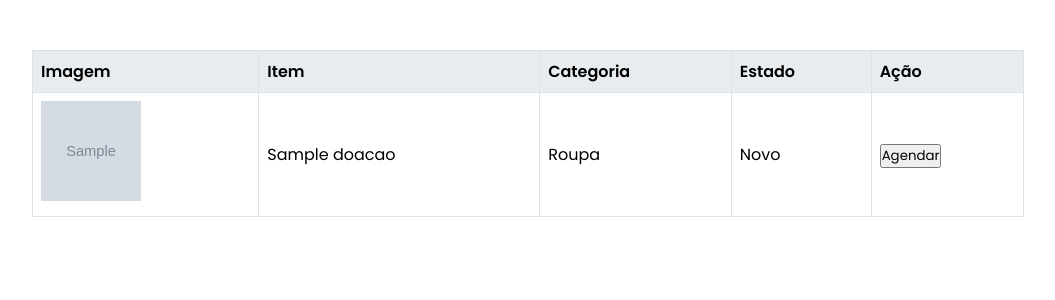
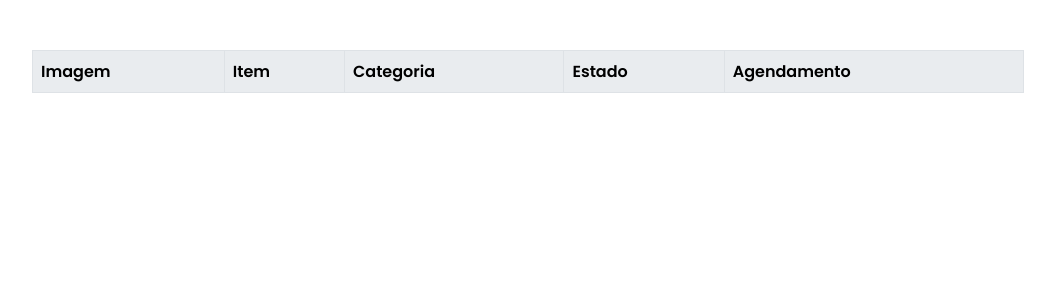
Before and after one commit to marimmbc/doamais, a Django app: page /solicitacoes_recebidas/ in a window 1280 px wide. Shown: the part 148-448 px from the top of the page, without its empty margins (112-1167 px from the left). Run offline with Django 5.2, Linux system fonts and the light colour scheme; a user stored in the database is signed in; tables that the repository leaves empty hold one stand-in row (values such as "Sample post"); grey boxes marked "Sample" are stand-in pictures; lists and menus that the app fills with data are empty.

Commit message:
finalização paginas

```diff
--- a/DoaMais/DoaMais/urls.py
+++ b/DoaMais/DoaMais/urls.py
@@ -19,7 +19,7 @@ urlpatterns = [
     path('categoria_livros/', views.categoria_livros, name='categoria_livros'),
     path('categoria_moveis/', views.categoria_moveis, name='categoria_moveis'),
     path('categoria_roupas/', views.categoria_roupas, name='categoria_roupas'),
-    path('agendamento/', views.agendamento_view, name='agendamento'),
+    path('agendamento/<int:doacao_id>/', views.agendamento_view, name='agendamento'),
     path('avaliacoes/', views.avaliacoes, name='avaliacoes'),
     path('fazendo_avaliacao/<int:item_id>/', views.fazendo_avaliacao, name='fazendo_avaliacao'),
     path('descricao_item/<int:item_id>/', views.descricao_item, name='descricao_item'),
--- a/DoaMais/main/models.py
+++ b/DoaMais/main/models.py
@@ -89,16 +89,14 @@ class Avaliacao(models.Model):
     def __str__(self):
         return f"Avaliação #{self.id} - {self.condicao_item} estrelas para condição do item"
 
-
-class Solicitacao(models.Model):
-    doacao = models.ForeignKey('Doacao', on_delete=models.CASCADE, related_name='solicitacoes')
-    solicitante = models.ForeignKey(settings.AUTH_USER_MODEL, on_delete=models.CASCADE, related_name='solicitacoes_feitas')
-    data_solicitacao = models.DateTimeField(auto_now_add=True)
-    status = models.CharField(max_length=10, choices=(('pendente', 'Pendente'), ('aceito', 'Aceito'), ('recusado', 'Recusado')), default='pendente')
+class SolicitacaoRecebida(models.Model):
+    doacao = models.ForeignKey(Doacao, on_delete=models.CASCADE, related_name='solicitacoes_recebidas')
+    solicitante = models.ForeignKey(settings.AUTH_USER_MODEL, on_delete=models.CASCADE, related_name='solicitacoes_recebidas')
+    data_agendada = models.DateField(blank=True, null=True)
+    hora_agendada = models.TimeField(blank=True, null=True)
 
     def __str__(self):
-        return f"{self.solicitante.username} solicitou {self.doacao.item_name} em {self.data_solicitacao.strftime('%Y-%m-%d')}"
-
+        return f"{self.solicitante.username} - {self.doacao.item_name}"
 
 class Favorito(models.Model):
     usuario = models.ForeignKey(settings.AUTH_USER_MODEL, on_delete=models.CASCADE, related_name='favoritos')
--- a/DoaMais/main/templates/descricao_item.html
+++ b/DoaMais/main/templates/descricao_item.html
@@ -20,7 +20,10 @@
     <p><strong>Descrição:</strong> {{ item.description }}</p>
     <p><strong>Usuário:</strong> {{ item.requester.username }}</p>
     <p><strong>Localização:</strong> {{ item.location }}</p>
-    <button onclick="location.href='{% url 'solicitar_item' item.id %}'">Solicitar Item</button>
+    <form action="{% url 'itens_solicitados' item.id %}" method="post">
+      {% csrf_token %}
+      <button type="submit">Solicitar Item</button>
+    </form>
     <button onclick="history.back()">Voltar</button>
   </div>
 
--- a/DoaMais/main/templates/itens_solicitados.html
+++ b/DoaMais/main/templates/itens_solicitados.html
@@ -22,8 +22,8 @@
       <tr>
         <th>Imagem</th>
         <th>Item</th>
-        <th>Data Agendada</th>
-        <th>Hora Agendada</th>
+        <th>Data</th>
+        <th>Hora</th>
       </tr>
     </thead>
     <tbody>
--- a/DoaMais/main/templates/pesquisar.html
+++ b/DoaMais/main/templates/pesquisar.html
@@ -50,7 +50,7 @@
     <div class="search-results">
             {% for item in resultados %}
             <div class="search-item">
-            <img src="{{ item.image }}" alt="{{ item.item_name }}">
+                <img src="{{ item.image.url }}" alt="{{ item.item_name }}" style="width:100px; height:100px;">
                 <div>
                     <p> {{ item.item_name }}</p>
                     <!-- Ícone de estrela para marcar como favorito -->
@@ -60,6 +60,7 @@
             {% endfor %}
     </div>
 
+
     <script src="../static/js/loadNavbar.js"></script>
     <script src="{% static '../static/js/favoritar.js' %}"></script>
 </body>
--- a/DoaMais/main/templates/solicitacoes_recebidas.html
+++ b/DoaMais/main/templates/solicitacoes_recebidas.html
@@ -24,7 +24,7 @@
         <th>Item</th>
         <th>Categoria</th>
         <th>Estado</th>
-        <th>Ação</th>
+        <th>Agendamento</th>
       </tr>
     </thead>
     <tbody>
@@ -36,7 +36,9 @@
         <td>{{ item.doacao.get_condition_display }}</td>
         <td>
           {% if item.show_agendamento_button %}
-            <button type="button" onclick="window.location.href='{% url 'agendamento' %}'">Agendar</button>
+            <button onclick="window.location.href='{% url 'agendamento' item.doacao.id %}'">Agendar</button>
+          {% else %}
+            <span>{{ item.agendamento_info }}</span>
           {% endif %}
         </td>
       </tr>
@@ -44,6 +46,7 @@
     </tbody>
   </table>
 
+
   <script src="../static/js/loadNavbar.js"></script>
 </body>
 </html>
--- a/DoaMais/main/views.py
+++ b/DoaMais/main/views.py
@@ -11,7 +11,7 @@ from django.views import View
 from django.views.decorators.csrf import csrf_exempt
 
 # Importações de modelos específicos do seu aplicativo
-from .models import Doacao, Avaliacao, User, Solicitacao, Agendamento, Favorito
+from .models import Doacao, Avaliacao, User, SolicitacaoRecebida, Agendamento, Favorito
 
 
 def inicio(request):
@@ -76,37 +76,26 @@ def editar_perfil(request):
 
 @login_required
 def pesquisar(request):
-    if request.method == 'POST':
-        # Lógica para alternar o favorito
-        item_id = request.POST.get('item_id')
-        item = get_object_or_404(Doacao, pk=item_id)
-        favorito, created = Favorito.objects.get_or_create(usuario=request.user, doacao=item)
-        if not created:
-            favorito.delete()  # Se já existia, deleta
-            message = 'Favorito removido'
-        else:
-            message = 'Favorito adicionado'
-        return JsonResponse({'message': message})
+    resultados = None  # Começa sem nenhum resultado
 
-    elif request.method == 'GET':
+    if request.method == 'GET':
         query = request.GET.get('title')
         category = request.GET.get('category')
         condition = request.GET.get('condition')
 
-        # Preparando a query base
-        resultados = Doacao.objects.all()
+        if query or category or condition:  # Só faz a consulta se algum parâmetro de busca foi fornecido
+            resultados = Doacao.objects.all()
 
-        # Aplicando filtros conforme os parâmetros
-        if query:
-            resultados = resultados.filter(item_name__icontains=query)
-        if category:
-            resultados = resultados.filter(category=category)
-        if condition:
-            resultados = resultados.filter(condition=condition)
+            if query:
+                resultados = resultados.filter(item_name__icontains=query)
+            if category:
+                resultados = resultados.filter(category=category)
+            if condition:
+                resultados = resultados.filter(condition=condition)
 
-        # Verificando se cada item está marcado como favorito pelo usuário
-        for item in resultados:
-            item.is_favorite = Favorito.objects.filter(usuario=request.user, doacao=item).exists()
+            # Verificar se cada item está marcado como favorito pelo usuário
+            for item in resultados:
+                item.is_favorite = Favorito.objects.filter(usuario=request.user, doacao=item).exists()
 
         return render(request, 'pesquisar.html', {'resultados': resultados})
 
@@ -114,9 +103,10 @@ def pesquisar(request):
     return JsonResponse({'error': 'Método não permitido'}, status=405)
 
 
+
 @login_required
 def itens_solicitados(request):
-    solicitacoes = Solicitacao.objects.select_related('doacao').all()
+    solicitacoes = SolicitacaoRecebida.objects.select_related('doacao').all()
     for solicitacao in solicitacoes:
         agendamentos = Agendamento.objects.filter(doacao=solicitacao.doacao).order_by('-data_agendamento', '-hora_agendamento')
         solicitacao.agendamento_recente = agendamentos.first() if agendamentos.exists() else None
@@ -259,7 +249,7 @@ def fazendo_avaliacao(request, item_id):  # Usando item_id conforme sua URL
 def descricao_item(request, item_id):
     item = get_object_or_404(Doacao, pk=item_id)
     if request.method == 'POST':
-        Solicitacao.objects.create(doacao=item, solicitante=request.user)
+        SolicitacaoRecebida.objects.create(doacao=item, solicitante=request.user)
         return redirect('itens_solicitados')  # Redirecionar para uma página de confirmação ou de volta à lista de itens
 
     return render(request, 'descricao_item.html', {'item': item})
@@ -274,23 +264,22 @@ def excluir_doacao(request, doacao_id):
 
 @login_required
 def solicitacoes_recebidas(request):
-    # Busca todas as doações que têm solicitações e que o usuário logado é o donor
-    doacoes_com_solicitacoes = Doacao.objects.filter(donor=request.user).distinct()
+    solicitacoes = SolicitacaoRecebida.objects.filter(doacao__donor=request.user, data_agendada__isnull=True)
 
     itens = []
-    for doacao in doacoes_com_solicitacoes:
-        # Filtra solicitações pendentes para essa doação
-        solicitacoes_pendentes = doacao.solicitacoes.filter(status='pendente')
-        show_agendamento_button = solicitacoes_pendentes.exists()
-
-        # Adiciona a doação e a condição do botão para o contexto
+    for solicitacao in solicitacoes:
+        agendamento_info = None
+        if solicitacao.data_agendada and solicitacao.hora_agendada:
+            agendamento_info = f"{solicitacao.data_agendada} às {solicitacao.hora_agendada}"
         itens.append({
-            'doacao': doacao,
-            'show_agendamento_button': show_agendamento_button,
-            'solicitacoes_pendentes': solicitacoes_pendentes  # Opcional, se você quiser mostrar detalhes das solicitações
+            'doacao': solicitacao.doacao,
+            'show_agendamento_button': True,
+            'agendamento_info': agendamento_info,
         })
 
     return render(request, 'solicitacoes_recebidas.html', {'itens': itens})
+
+
 
 @login_required
 def favoritos(request):
```
Also changed, not shown: DoaMais/main/migrations/0002_solicitacaorecebida_delete_solicitacao.py (added). Lines whose indentation alone changed are shown as unchanged.
